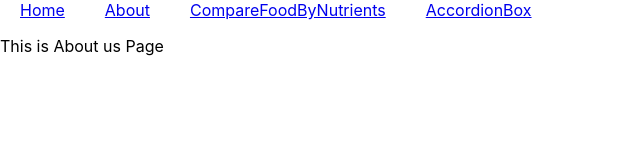
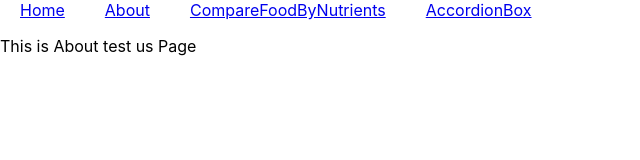
Before and after one commit to jagadish594/MWYE, a React (Create React App) app in the folder mwye_v3/: page /About in a window 1280 px wide. Shown: the top 160 px of the page, without its empty margins (0-640 px from the left). Built offline with nearby package versions, Linux system fonts and the light colour scheme.

Commit message:
test git

```diff
--- a/mwye_v3/src/components/About.js
+++ b/mwye_v3/src/components/About.js
@@ -2,7 +2,7 @@ import React from 'react';
 
 const About = () =>{
   return(
-    <p>This is About us Page</p>
+    <p>This is About test us Page</p>
   );
 };
 
```
